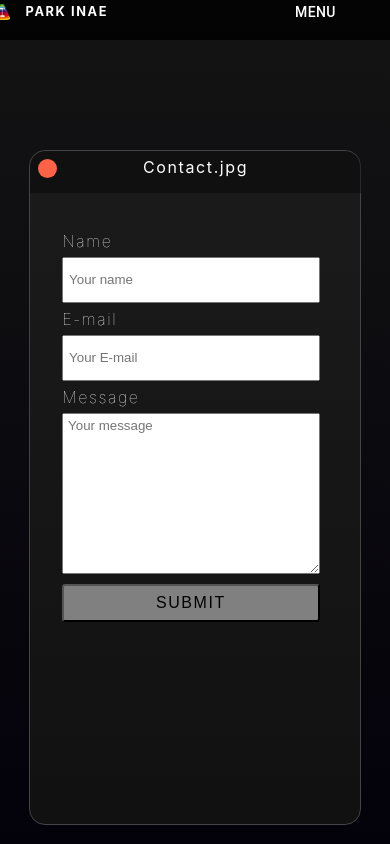
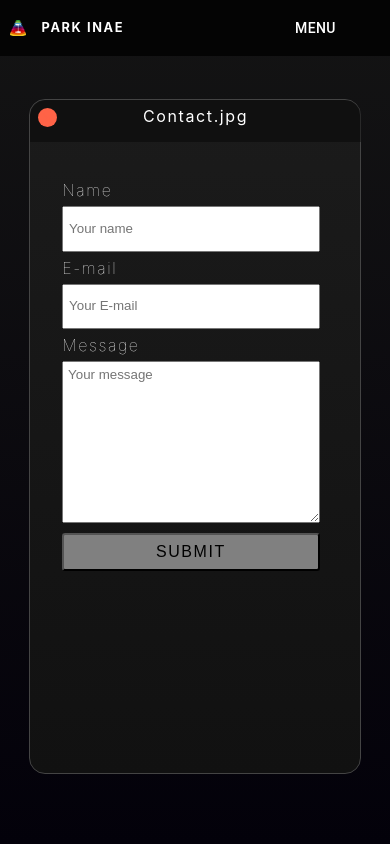
Before and after one commit to Pia-Park/portfolio2021-next, a Next.js app: page /contact in a window 390 px wide. Built offline with nearby package versions, Linux system fonts and the light colour scheme.

Commit message:
modified contact part mobile ver

```diff
--- a/styles/Contact.module.css
+++ b/styles/Contact.module.css
@@ -24,8 +24,7 @@
 }
 
 .menubar b{
-    padding-right: 1rem;
-    line-height: 1rem;
+    padding-right: 2.5rem;
 }
 
 .menubar :hover{
@@ -151,13 +150,13 @@
 
 
 @media (max-width: 600px) {
-    .main{
+    /* .main{
         position: fixed;
         overflow: hidden;
         width: 100%;
         height: 100%;
         padding: 0;
-    }
+    } */
 
     .grid {
       width: 100%;
@@ -219,7 +218,7 @@
 
     .contentbox{
         justify-content: center;
-        margin-top: 15vh;
+        margin-top: 7vh;
         height: 80vh;
     }
 
```
